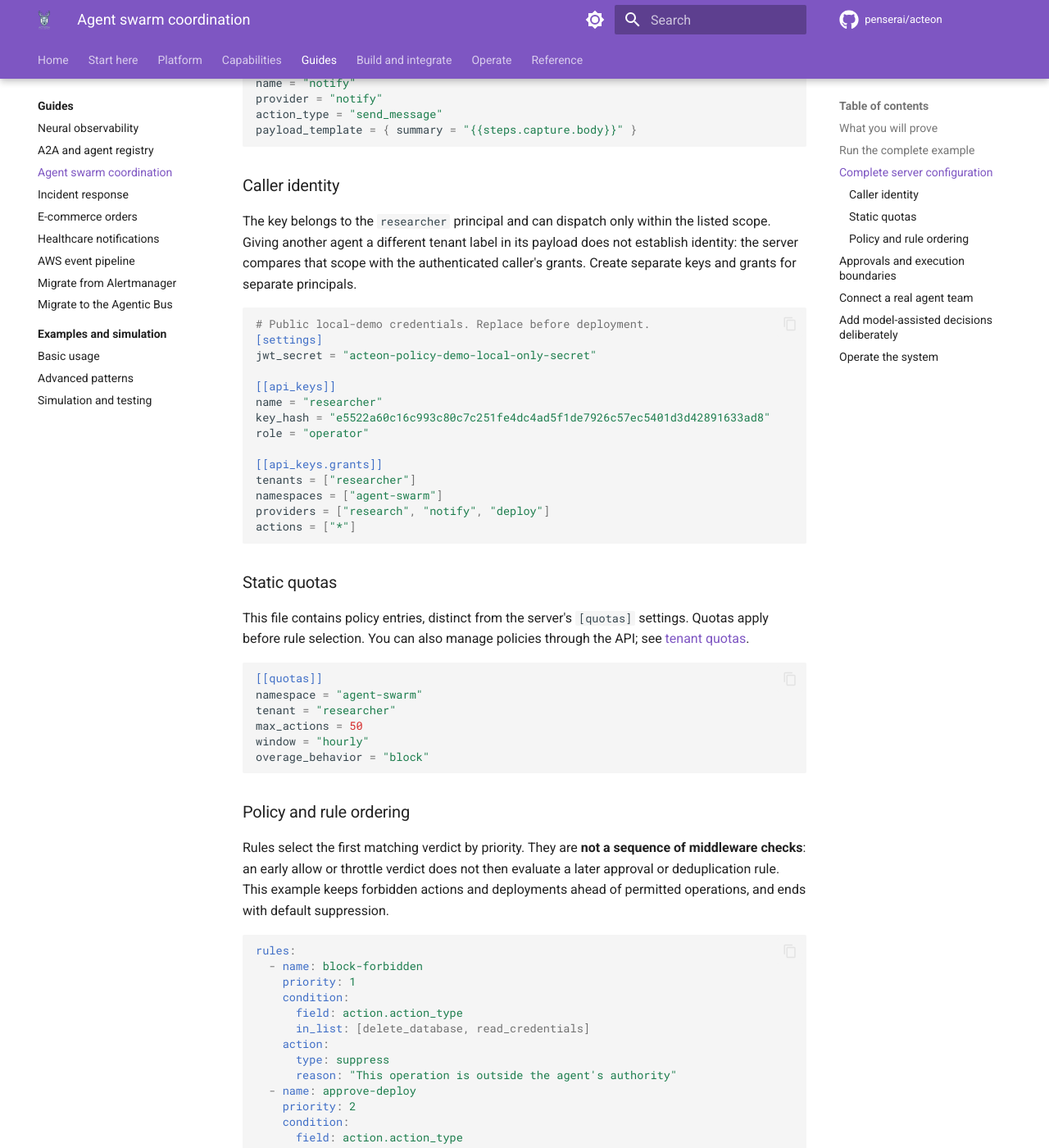
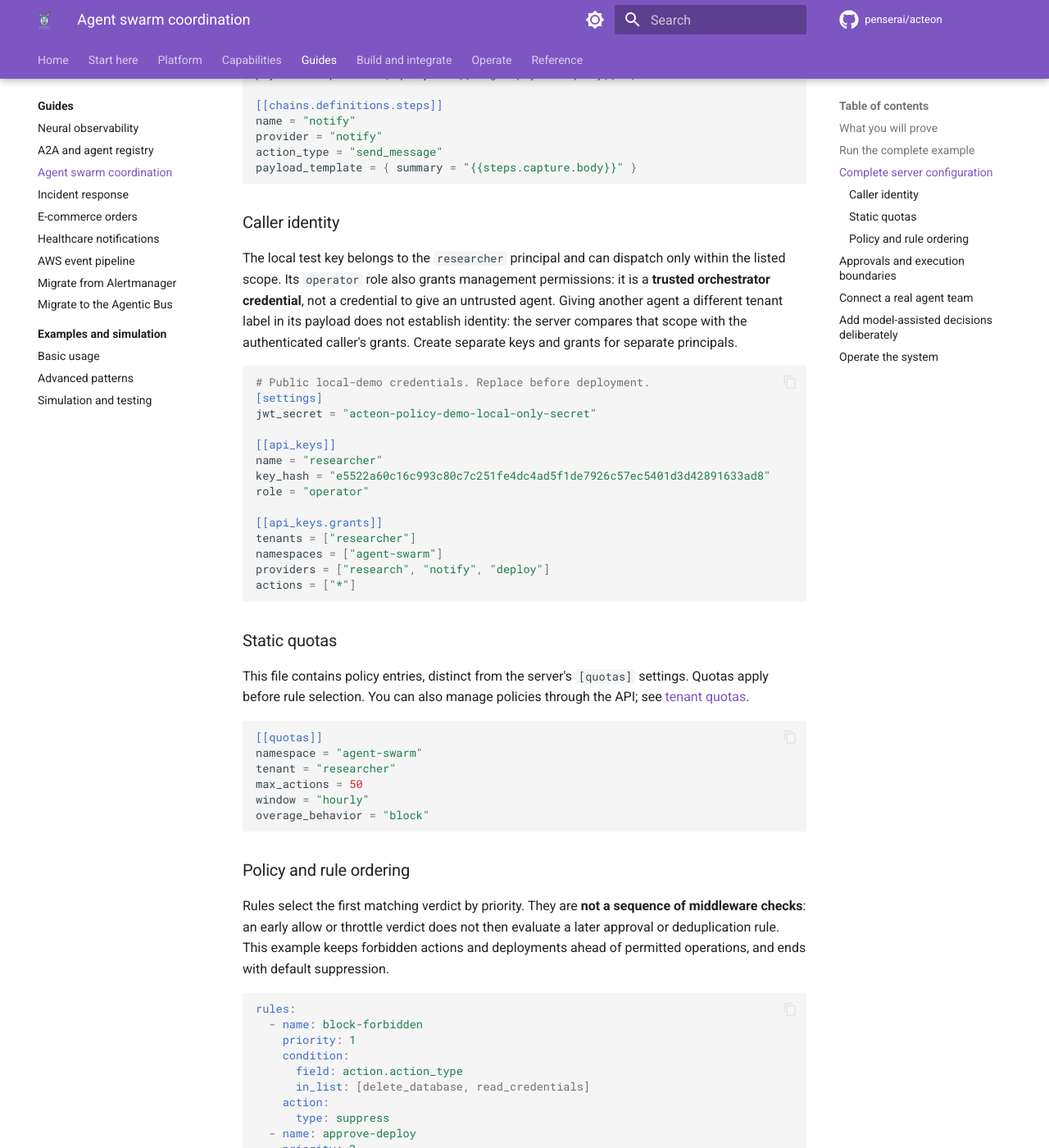
Before and after one commit to penserai/acteon, an MkDocs documentation site: the page built from docs/book/guides/agent-swarm-coordination.md, in a window 1280 px wide and 1400 px high, scrolled down 3240 px. Shown: the whole window at 82% size. Built offline with MkDocs 1.6.1 and Material for MkDocs 9.7.7, drawn with Linux system fonts in a browser that asks for light colours; comment, search, counter and statistics services are not loaded; some of the changed text lies outside the part shown.

Commit message:
Close policy-demo bypasses found during adversarial review

````diff
--- a/docs/book/guides/agent-swarm-coordination.md
+++ b/docs/book/guides/agent-swarm-coordination.md
@@ -152,8 +153,9 @@
 
 ### Caller identity
 
-The key belongs to the `researcher` principal and can dispatch only within the
-listed scope. Giving another agent a different tenant label in its payload does
+The local test key belongs to the `researcher` principal and can dispatch only within the
+listed scope. Its `operator` role also grants management permissions: it is a
+**trusted orchestrator credential**, not a credential to give an untrusted agent. Giving another agent a different tenant label in its payload does
 not establish identity: the server compares that scope with the authenticated
 caller's grants. Create separate keys and grants for separate principals.
 
@@ -208,12 +210,16 @@
       in_list: [delete_database, read_credentials]
     action:
       type: suppress
-      reason: "This operation is outside the agent's authority"
   - name: approve-deploy
     priority: 2
     condition:
-      field: action.action_type
-      eq: deploy
+      all:
+        - field: action.namespace
+          eq: agent-swarm
+        - field: action.provider
+          eq: deploy
+        - field: action.action_type
+          eq: deploy
     action:
       type: request_approval
       notify_provider: notify
@@ -242,7 +258,6 @@
       eq: agent-swarm
     action:
       type: suppress
-      reason: "No permitted operation matched"
 ```
 
 The YAML approval action is `request_approval`, with `notify_provider` and
@@ -274,6 +289,17 @@
 flow instead.
 
 ## Connect a real agent team
+
+Keep the operator credential in a trusted host or adapter. The current `operator`
+role can manage rules; action grants do not turn it into a dispatch-only role.
+Expose only the intended action-submission tool to an untrusted agent, fix its
+namespace and tenant in the adapter, and keep management endpoints inaccessible
+to that agent. Network access and credentials must enforce this boundary.
+
+The host must also retain approval capability URLs and send them only to the
+human reviewer. Return the pending status and approval ID to the agent, not the
+signed approve/reject URLs. Giving an agent those capabilities lets it decide its
+own approval.
 
 Choose the integration that matches the work:
 
````
Also changed, not shown: other parts of docs/book/guides/agent-swarm-coordination.md (+15 -4 lines), .gitleaks.toml, 3 other files.
